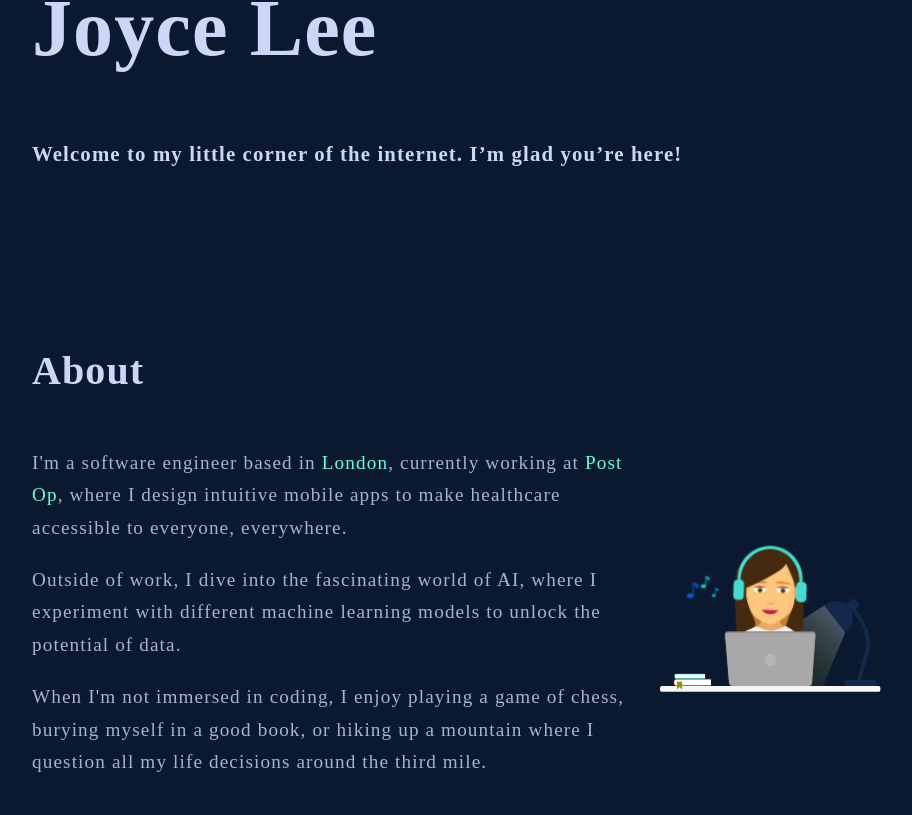
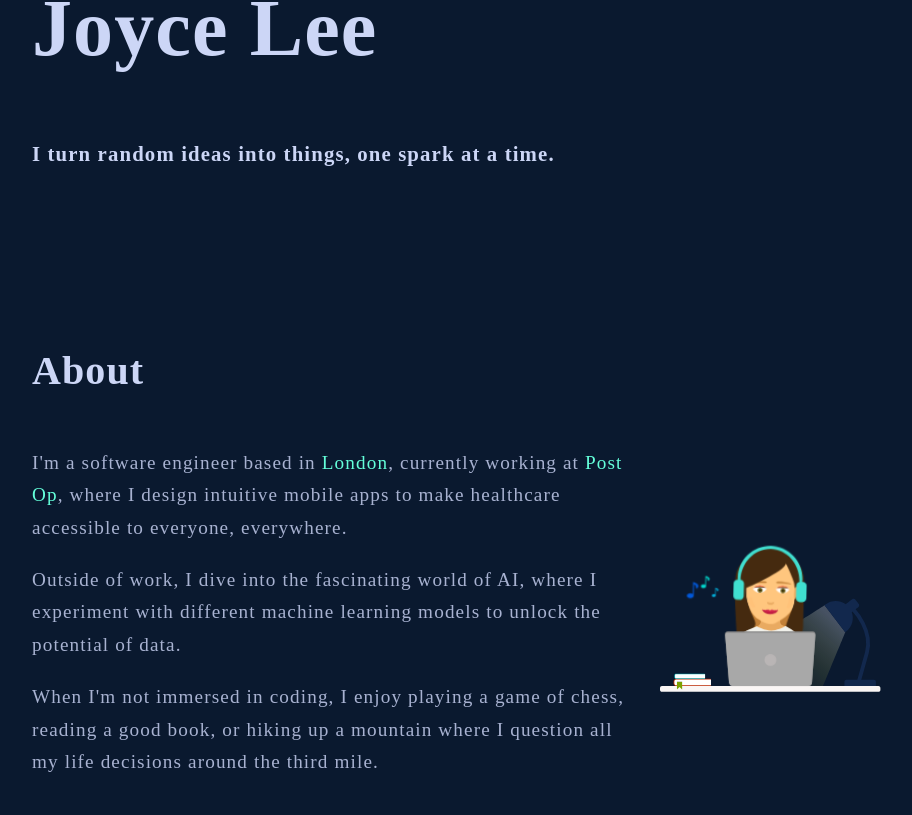
Before and after one commit to joyce-leesw/joyce-lee, a React (Vite) app: page / in a window 1280 px wide. Shown: the part 285-1100 px from the top of the page, without its empty margins (167-1079 px from the left). Built offline with nearby package versions, Linux system fonts and the light colour scheme; a web font is replaced by a local one.

Commit message:
updated about data

```diff
--- a/src/data.js
+++ b/src/data.js
@@ -1,7 +1,7 @@
 export const INTRO_TITLE = "Hello World! I'm";
 export const INTRO_NAME = "Joyce Lee"
-export const INTRO_SUBTITLE = "Welcome to my little corner of the internet. I’m glad you’re here!";
-export const ABOUT = `I'm a software engineer based in *London*, currently working at <a href="https://postop.ai" class="highlight hidden-link">Post Op</a>, where I design intuitive mobile apps to make healthcare accessible to everyone, everywhere.\n\nOutside of work, I dive into the fascinating world of AI, where I experiment with different machine learning models to unlock the potential of data.\n\nWhen I'm not immersed in coding, I enjoy playing a game of chess, burying myself in a good book, or hiking up a mountain where I question all my life decisions around the third mile.`;
+export const INTRO_SUBTITLE = "I turn random ideas into things, one spark at a time.";
+export const ABOUT = `I'm a software engineer based in *London*, currently working at <a href="https://postop.ai" class="highlight hidden-link">Post Op</a>, where I design intuitive mobile apps to make healthcare accessible to everyone, everywhere.\n\nOutside of work, I dive into the fascinating world of AI, where I experiment with different machine learning models to unlock the potential of data.\n\nWhen I'm not immersed in coding, I enjoy playing a game of chess, reading a good book, or hiking up a mountain where I question all my life decisions around the third mile.`;
 
 export const EXPERIENCES = [
 	{
```
